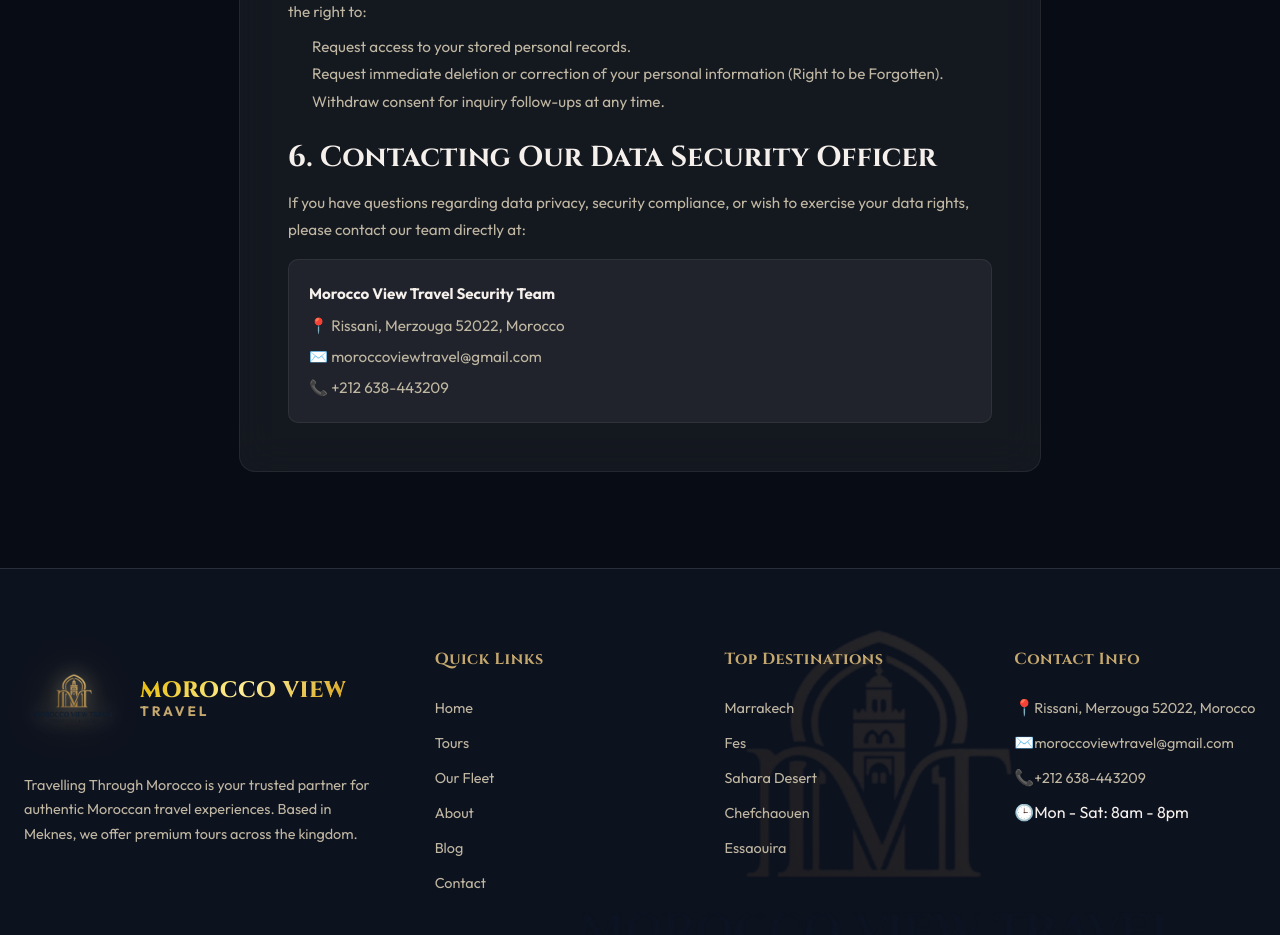
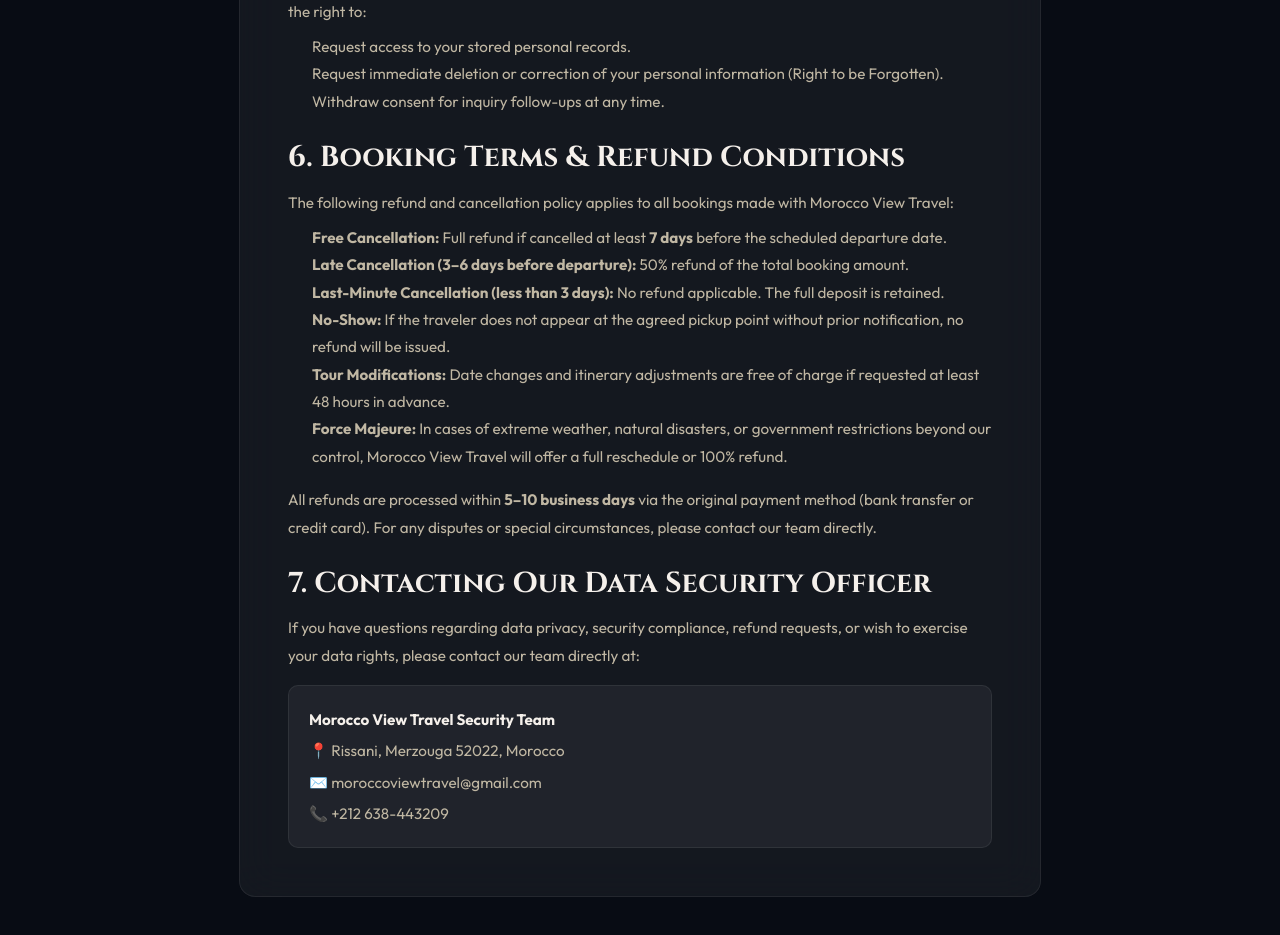
Before and after one commit to NouredineX/morocco-view-travel, a Next.js app: page /en/privacy-policy in a window 1280 px wide. Shown: the part 1360-2295 px from the top of the page. Built offline with nearby package versions, Linux system fonts and the light colour scheme.

Commit message:
fix: increase fleet car image height to 320px for better visibility, add refund conditions section to Privacy Policy

```diff
--- a/src/app/[locale]/privacy-policy/page.tsx
+++ b/src/app/[locale]/privacy-policy/page.tsx
@@ -70,9 +70,24 @@
                 <li>Withdraw consent for inquiry follow-ups at any time.</li>
               </ul>
 
-              <h3 style={{ color: 'var(--text-primary)', marginTop: '1.5rem', marginBottom: '0.75rem' }}>6. Contacting Our Data Security Officer</h3>
+              <h3 style={{ color: 'var(--text-primary)', marginTop: '1.5rem', marginBottom: '0.75rem' }}>6. Booking Terms & Refund Conditions</h3>
+              <p style={{ marginBottom: '0.5rem' }}>The following refund and cancellation policy applies to all bookings made with Morocco View Travel:</p>
+              <ul style={{ paddingLeft: '1.5rem', marginBottom: '1rem' }}>
+                <li><strong>Free Cancellation:</strong> Full refund if cancelled at least <strong>7 days</strong> before the scheduled departure date.</li>
+                <li><strong>Late Cancellation (3–6 days before departure):</strong> 50% refund of the total booking amount.</li>
+                <li><strong>Last-Minute Cancellation (less than 3 days):</strong> No refund applicable. The full deposit is retained.</li>
+                <li><strong>No-Show:</strong> If the traveler does not appear at the agreed pickup point without prior notification, no refund will be issued.</li>
+                <li><strong>Tour Modifications:</strong> Date changes and itinerary adjustments are free of charge if requested at least 48 hours in advance.</li>
+                <li><strong>Force Majeure:</strong> In cases of extreme weather, natural disasters, or government restrictions beyond our control, Morocco View Travel will offer a full reschedule or 100% refund.</li>
+              </ul>
               <p style={{ marginBottom: '1rem' }}>
-                If you have questions regarding data privacy, security compliance, or wish to exercise your data rights, please contact our team directly at:
+                All refunds are processed within <strong>5–10 business days</strong> via the original payment method (bank transfer or credit card).
+                For any disputes or special circumstances, please contact our team directly.
+              </p>
+
+              <h3 style={{ color: 'var(--text-primary)', marginTop: '1.5rem', marginBottom: '0.75rem' }}>7. Contacting Our Data Security Officer</h3>
+              <p style={{ marginBottom: '1rem' }}>
+                If you have questions regarding data privacy, security compliance, refund requests, or wish to exercise your data rights, please contact our team directly at:
               </p>
               <div style={{ background: 'var(--bg-glass)', padding: '1.25rem', borderRadius: 'var(--radius-md)', border: '1px solid var(--border-glass)' }}>
                 <p style={{ margin: 0, fontWeight: 'bold', color: 'var(--text-primary)' }}>Morocco View Travel Security Team</p>
--- a/src/app/globals.css
+++ b/src/app/globals.css
@@ -1713,7 +1713,7 @@
 
 .fleet-image-wrapper {
   position: relative;
-  height: 240px;
+  height: 320px;
   width: 100%;
 }
 
```
